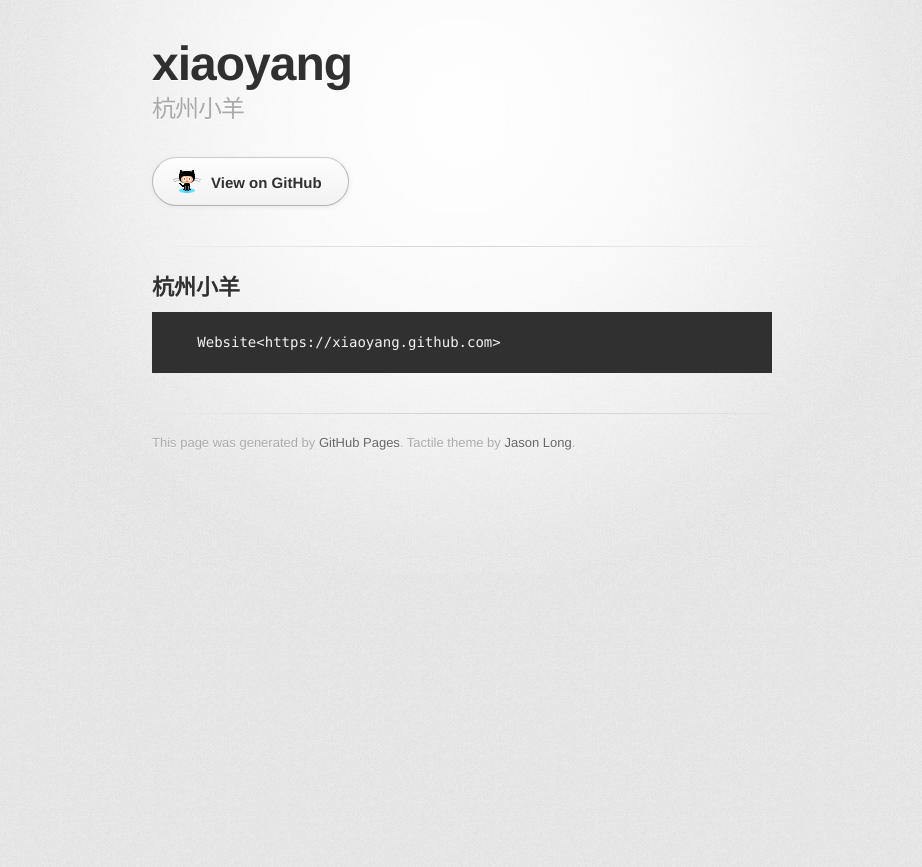
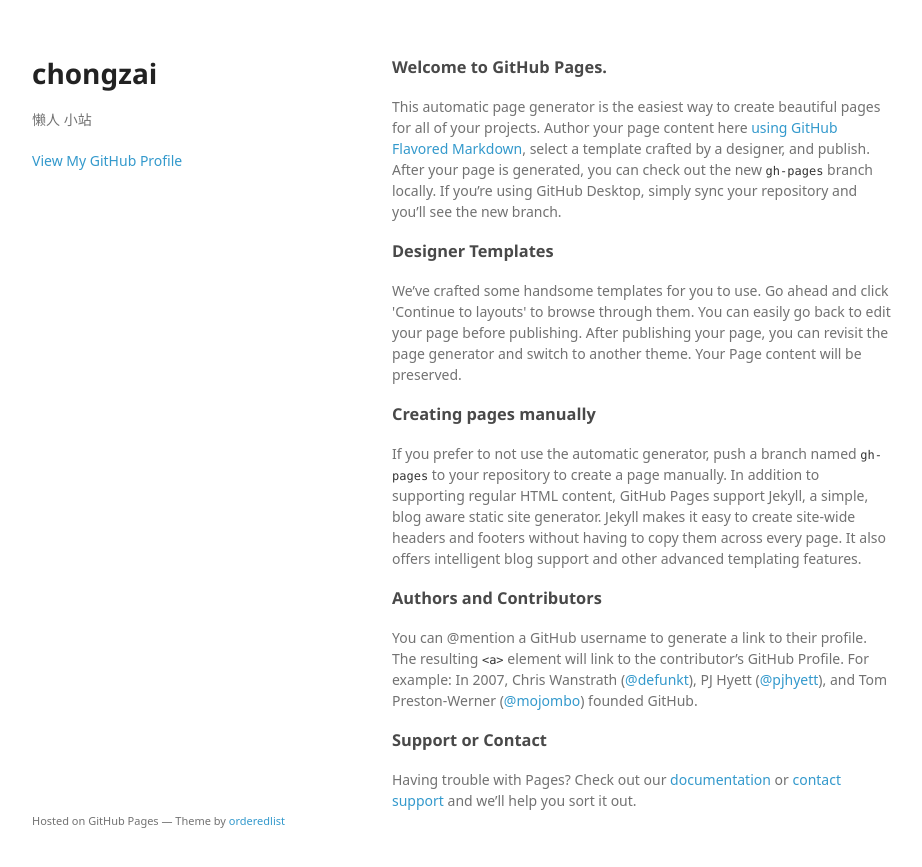
Before and after one commit to chongzai/chongzai.github.io, a Jekyll site: the page index.html, which Jekyll copies as it is, in a window 1280 px wide. Shown: the top 867 px of the page, without its empty margins (178-1100 px from the left). Built offline with Jekyll 4.4.1, drawn with Linux system fonts in a browser that asks for light colours; some web fonts are replaced.

Commit message:
Replace master branch with page content via GitHub

```diff
--- a/index.html
+++ b/index.html
@@ -1,47 +1,58 @@
-<!DOCTYPE html>
+<!doctype html>
 <html>
   <head>
-    <meta charset='utf-8'>
+    <meta charset="utf-8">
     <meta http-equiv="X-UA-Compatible" content="chrome=1">
-    <link href='https://fonts.googleapis.com/css?family=Chivo:900' rel='stylesheet' type='text/css'>
-    <link rel="stylesheet" type="text/css" href="stylesheets/stylesheet.css" media="screen">
-    <link rel="stylesheet" type="text/css" href="stylesheets/github-dark.css" media="screen">
-    <link rel="stylesheet" type="text/css" href="stylesheets/print.css" media="print">
+    <title>chongzai by chongzai</title>
+
+    <link rel="stylesheet" href="stylesheets/styles.css">
+    <link rel="stylesheet" href="stylesheets/github-light.css">
+    <meta name="viewport" content="width=device-width">
     <!--[if lt IE 9]>
     <script src="//html5shiv.googlecode.com/svn/trunk/html5.js"></script>
     <![endif]-->
-    <title>xiaoyang by chongzai</title>
   </head>
-
   <body>
-    <div id="container">
-      <div class="inner">
-
-        <header>
-          <h1>xiaoyang</h1>
-          <h2>杭州小羊</h2>
-        </header>
-
-        <section id="downloads" class="clearfix">
-          <a href="https://github.com/chongzai" id="view-on-github" class="button"><span>View on GitHub</span></a>
-        </section>
-
-        <hr>
-
-        <section id="main_content">
-          <h2>
-<a id="杭州小羊" class="anchor" href="#%E6%9D%AD%E5%B7%9E%E5%B0%8F%E7%BE%8A" aria-hidden="true"><span aria-hidden="true" class="octicon octicon-link"></span></a>杭州小羊</h2>
-
-<pre><code>   Website&lt;https://xiaoyang.github.com&gt;
-</code></pre>
-        </section>
-
-        <footer>
-          This page was generated by <a href="https://pages.github.com">GitHub Pages</a>. Tactile theme by <a href="https://twitter.com/jasonlong">Jason Long</a>.
-        </footer>
+    <div class="wrapper">
+      <header>
+        <h1>chongzai</h1>
+        <p>懒人 小站</p>
 
 
-      </div>
+        <p class="view"><a href="https://github.com/chongzai">View My GitHub Profile</a></p>
+
+      </header>
+      <section>
+        <h3>
+<a id="welcome-to-github-pages" class="anchor" href="#welcome-to-github-pages" aria-hidden="true"><span aria-hidden="true" class="octicon octicon-link"></span></a>Welcome to GitHub Pages.</h3>
+
+<p>This automatic page generator is the easiest way to create beautiful pages for all of your projects. Author your page content here <a href="https://guides.github.com/features/mastering-markdown/">using GitHub Flavored Markdown</a>, select a template crafted by a designer, and publish. After your page is generated, you can check out the new <code>gh-pages</code> branch locally. If you’re using GitHub Desktop, simply sync your repository and you’ll see the new branch.</p>
+
+<h3>
+<a id="designer-templates" class="anchor" href="#designer-templates" aria-hidden="true"><span aria-hidden="true" class="octicon octicon-link"></span></a>Designer Templates</h3>
+
+<p>We’ve crafted some handsome templates for you to use. Go ahead and click 'Continue to layouts' to browse through them. You can easily go back to edit your page before publishing. After publishing your page, you can revisit the page generator and switch to another theme. Your Page content will be preserved.</p>
+
+<h3>
+<a id="creating-pages-manually" class="anchor" href="#creating-pages-manually" aria-hidden="true"><span aria-hidden="true" class="octicon octicon-link"></span></a>Creating pages manually</h3>
+
+<p>If you prefer to not use the automatic generator, push a branch named <code>gh-pages</code> to your repository to create a page manually. In addition to supporting regular HTML content, GitHub Pages support Jekyll, a simple, blog aware static site generator. Jekyll makes it easy to create site-wide headers and footers without having to copy them across every page. It also offers intelligent blog support and other advanced templating features.</p>
+
+<h3>
+<a id="authors-and-contributors" class="anchor" href="#authors-and-contributors" aria-hidden="true"><span aria-hidden="true" class="octicon octicon-link"></span></a>Authors and Contributors</h3>
+
+<p>You can @mention a GitHub username to generate a link to their profile. The resulting <code>&lt;a&gt;</code> element will link to the contributor’s GitHub Profile. For example: In 2007, Chris Wanstrath (<a href="https://github.com/defunkt" class="user-mention">@defunkt</a>), PJ Hyett (<a href="https://github.com/pjhyett" class="user-mention">@pjhyett</a>), and Tom Preston-Werner (<a href="https://github.com/mojombo" class="user-mention">@mojombo</a>) founded GitHub.</p>
+
+<h3>
+<a id="support-or-contact" class="anchor" href="#support-or-contact" aria-hidden="true"><span aria-hidden="true" class="octicon octicon-link"></span></a>Support or Contact</h3>
+
+<p>Having trouble with Pages? Check out our <a href="https://help.github.com/pages">documentation</a> or <a href="https://github.com/contact">contact support</a> and we’ll help you sort it out.</p>
+      </section>
+      <footer>
+        <p><small>Hosted on GitHub Pages &mdash; Theme by <a href="https://github.com/orderedlist">orderedlist</a></small></p>
+      </footer>
     </div>
+    <script src="javascripts/scale.fix.js"></script>
+
   </body>
 </html>
--- a/stylesheets/github-light.css
+++ b/stylesheets/github-light.css
@@ -1,17 +1,25 @@
 /*
-   Copyright 2014 GitHub Inc.
+The MIT License (MIT)
 
-   Licensed under the Apache License, Version 2.0 (the "License");
-   you may not use this file except in compliance with the License.
-   You may obtain a copy of the License at
+Copyright (c) 2016 GitHub, Inc.
 
-       http://www.apache.org/licenses/LICENSE-2.0
+Permission is hereby granted, free of charge, to any person obtaining a copy
+of this software and associated documentation files (the "Software"), to deal
+in the Software without restriction, including without limitation the rights
+to use, copy, modify, merge, publish, distribute, sublicense, and/or sell
+copies of the Software, and to permit persons to whom the Software is
+furnished to do so, subject to the following conditions:
 
-   Unless required by applicable law or agreed to in writing, software
-   distributed under the License is distributed on an "AS IS" BASIS,
-   WITHOUT WARRANTIES OR CONDITIONS OF ANY KIND, either express or implied.
-   See the License for the specific language governing permissions and
-   limitations under the License.
+The above copyright notice and this permission notice shall be included in all
+copies or substantial portions of the Software.
+
+THE SOFTWARE IS PROVIDED "AS IS", WITHOUT WARRANTY OF ANY KIND, EXPRESS OR
+IMPLIED, INCLUDING BUT NOT LIMITED TO THE WARRANTIES OF MERCHANTABILITY,
+FITNESS FOR A PARTICULAR PURPOSE AND NONINFRINGEMENT. IN NO EVENT SHALL THE
+AUTHORS OR COPYRIGHT HOLDERS BE LIABLE FOR ANY CLAIM, DAMAGES OR OTHER
+LIABILITY, WHETHER IN AN ACTION OF CONTRACT, TORT OR OTHERWISE, ARISING FROM,
+OUT OF OR IN CONNECTION WITH THE SOFTWARE OR THE USE OR OTHER DEALINGS IN THE
+SOFTWARE.
 
 */
 
@@ -19,18 +27,18 @@
   color: #969896;
 }
 
-.pl-c1      /* constant, markup.raw, meta.diff.header, meta.module-reference, meta.property-name, support, support.constant, support.variable, variable.other.constant */,
+.pl-c1 /* constant, variable.other.constant, support, meta.property-name, support.constant, support.variable, meta.module-reference, markup.raw, meta.diff.header */,
 .pl-s .pl-v /* string variable */ {
   color: #0086b3;
 }
 
-.pl-e  /* entity */,
+.pl-e /* entity */,
 .pl-en /* entity.name */ {
   color: #795da3;
 }
 
-.pl-s .pl-s1 /* string source */,
-.pl-smi      /* storage.modifier.import, storage.modifier.package, storage.type.java, variable.other, variable.parameter.function */ {
+.pl-smi /* variable.parameter.function, storage.modifier.package, storage.modifier.import, storage.type.java, variable.other */,
+.pl-s .pl-s1 /* string source */ {
   color: #333;
 }
 
@@ -42,13 +50,13 @@
   color: #a71d5d;
 }
 
-.pl-pds              /* punctuation.definition.string, string.regexp.character-class */,
-.pl-s                /* string */,
+.pl-s /* string */,
+.pl-pds /* punctuation.definition.string, string.regexp.character-class */,
 .pl-s .pl-pse .pl-s1 /* string punctuation.section.embedded source */,
-.pl-sr               /* string.regexp */,
-.pl-sr .pl-cce       /* string.regexp constant.character.escape */,
-.pl-sr .pl-sra       /* string.regexp string.regexp.arbitrary-repitition */,
-.pl-sr .pl-sre       /* string.regexp source.ruby.embedded */ {
+.pl-sr /* string.regexp */,
+.pl-sr .pl-cce /* string.regexp constant.character.escape */,
+.pl-sr .pl-sre /* string.regexp source.ruby.embedded */,
+.pl-sr .pl-sra /* string.regexp string.regexp.arbitrary-repitition */ {
   color: #183691;
 }
 
@@ -61,24 +69,24 @@
 }
 
 .pl-ii /* invalid.illegal */ {
+  color: #f8f8f8;
   background-color: #b52a1d;
-  color: #f8f8f8;
 }
 
 .pl-sr .pl-cce /* string.regexp constant.character.escape */ {
+  font-weight: bold;
   color: #63a35c;
-  font-weight: bold;
 }
 
 .pl-ml /* markup.list */ {
   color: #693a17;
 }
 
-.pl-mh        /* markup.heading */,
+.pl-mh /* markup.heading */,
 .pl-mh .pl-en /* markup.heading entity.name */,
-.pl-ms        /* meta.separator */ {
+.pl-ms /* meta.separator */ {
+  font-weight: bold;
   color: #1d3e81;
-  font-weight: bold;
 }
 
 .pl-mq /* markup.quote */ {
@@ -86,28 +94,28 @@
 }
 
 .pl-mi /* markup.italic */ {
+  font-style: italic;
   color: #333;
-  font-style: italic;
 }
 
 .pl-mb /* markup.bold */ {
+  font-weight: bold;
   color: #333;
-  font-weight: bold;
 }
 
 .pl-md /* markup.deleted, meta.diff.header.from-file */ {
+  color: #bd2c00;
   background-color: #ffecec;
-  color: #bd2c00;
 }
 
 .pl-mi1 /* markup.inserted, meta.diff.header.to-file */ {
+  color: #55a532;
   background-color: #eaffea;
-  color: #55a532;
 }
 
 .pl-mdr /* meta.diff.range */ {
+  font-weight: bold;
   color: #795da3;
-  font-weight: bold;
 }
 
 .pl-mo /* meta.output */ {
```
Also changed, not shown: params.json (+3 -3 lines).
